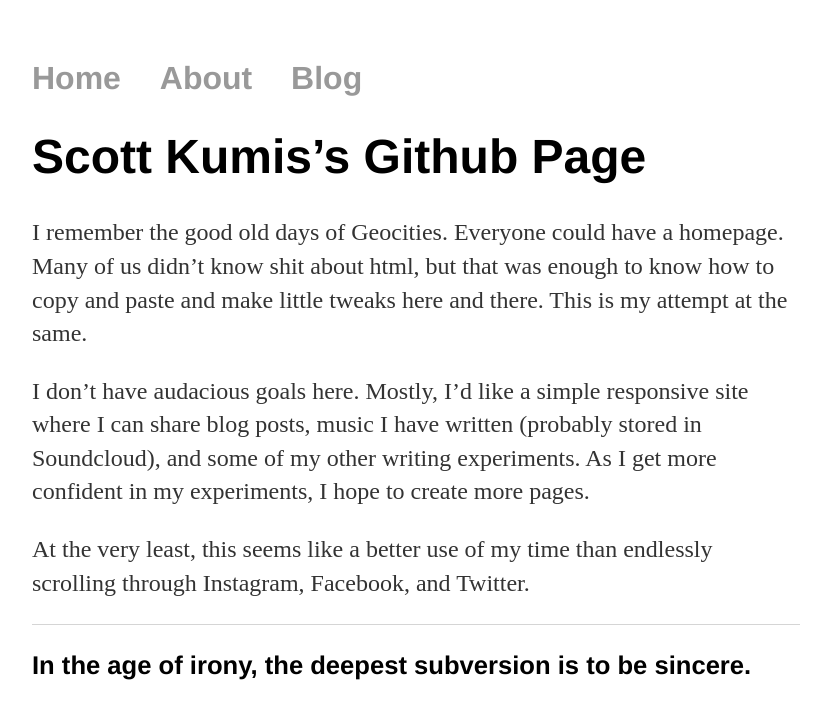
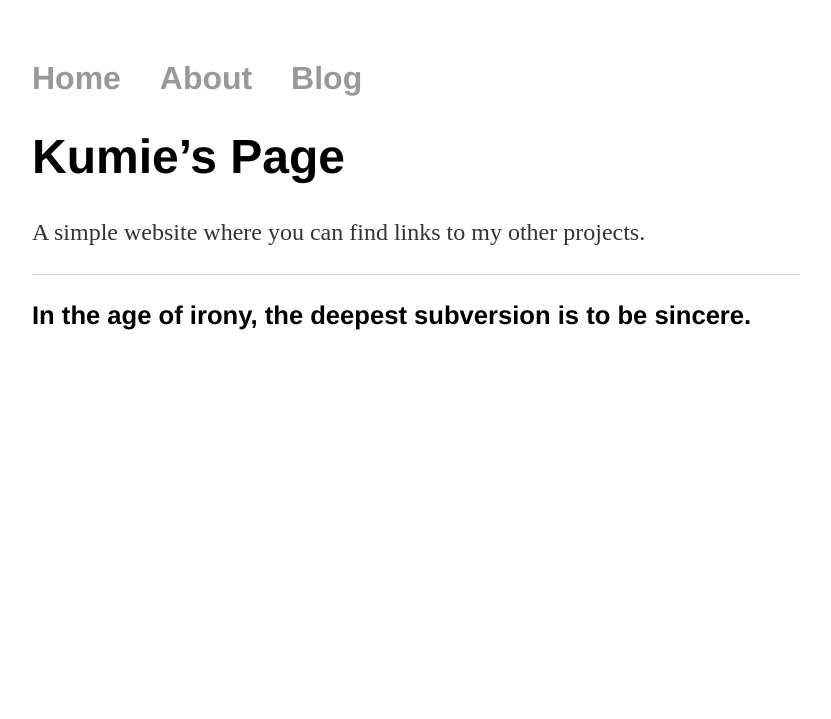
Before and after one commit to scottsimuk22/scottsimuk22.github.io, a Jekyll site: the page built from index.md, in a window 1280 px wide. Shown: the top 719 px of the page, without its empty margins (224-1055 px from the left). Built offline with Jekyll 4.4.1, drawn with Linux system fonts in a browser that asks for light colours.

Commit message:
Update index.md

```diff
--- a/index.md
+++ b/index.md
@@ -3,13 +3,9 @@
 # To modify the layout, see https://jekyllrb.com/docs/themes/#overriding-theme-defaults
 
 layout: default
-title: Scott Kumis's Github Pages Website
+title: Kumie's Page
 ---
 
-# Scott Kumis's Github Page
+# Kumie's Page
 
-I remember the good old days of Geocities. Everyone could have a homepage. Many of us didn't know shit about html, but that was enough to know how to copy and paste and make little tweaks here and there. This is my attempt at the same.
-
-I don't have audacious goals here. Mostly, I'd like a simple responsive site where I can share blog posts, music I have written (probably stored in Soundcloud), and some of my other writing experiments. As I get more confident in my experiments, I hope to create more pages.
-
-At the very least, this seems like a better use of my time than endlessly scrolling through Instagram, Facebook, and Twitter.
+A simple website where you can find links to my other projects.
```
